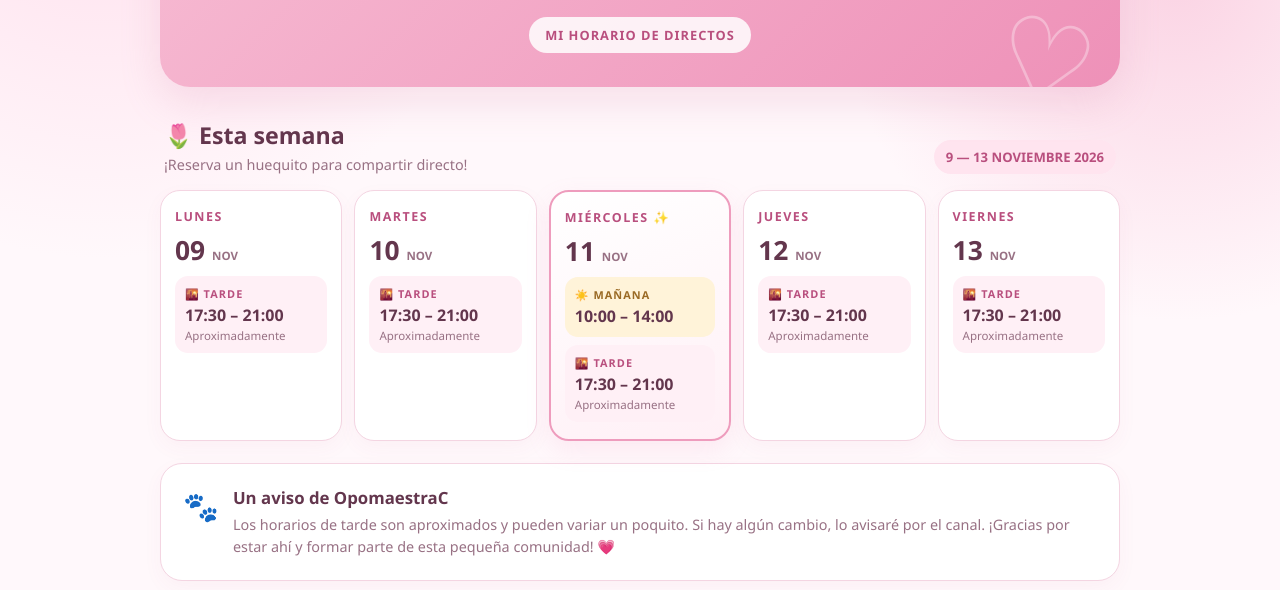
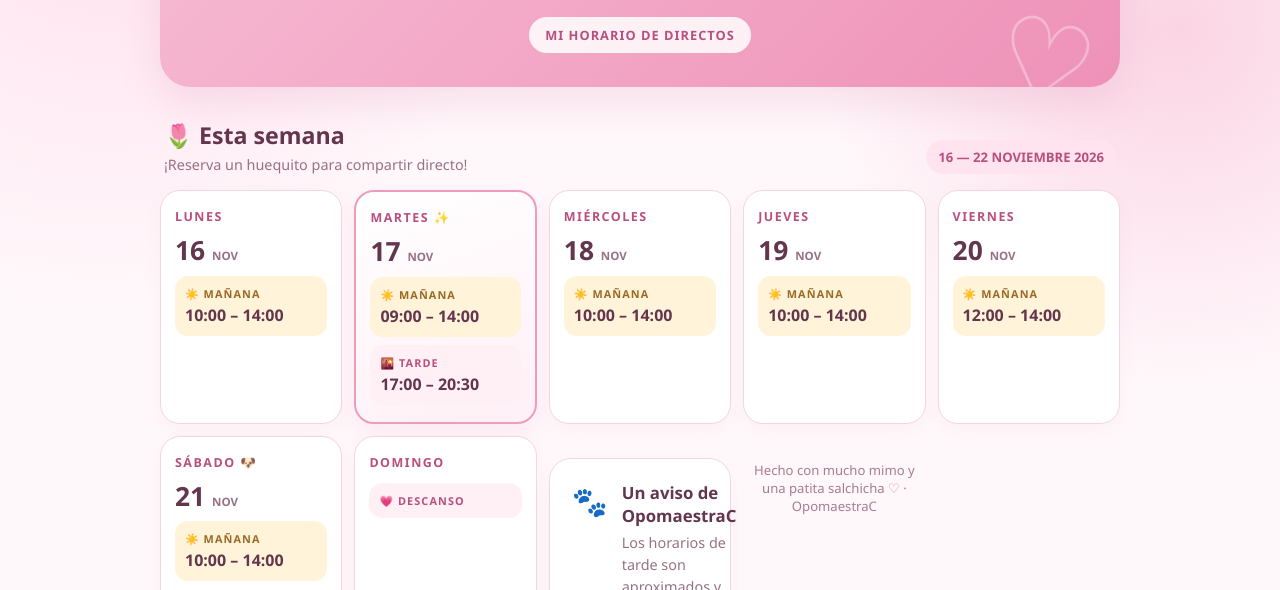
Before and after one commit to crpsuniversidad/horario, a plain HTML site: page index.html in a window 1280 px wide. Shown: the part 210-800 px from the top of the page. Drawn offline with Linux system fonts and the light colour scheme.

Commit message:
Update schedule dates for November 2026

```diff
--- a/index.html
+++ b/index.html
@@ -28,16 +28,23 @@
 
 <div class="section-head">
   <div><h2>🌷 Esta semana</h2><p>¡Reserva un huequito para compartir directo!</p></div>
-  <span class="week">9 — 13 NOVIEMBRE 2026</span>
+  <span class="week">16 — 22 NOVIEMBRE 2026</span>
 </div>
 
 <section class="grid" aria-label="Horario semanal de directos">
-  <article class="day"><div class="day-name">LUNES</div><div class="date">09 <small>NOV</small></div><div class="sessions"><div class="session"><div class="period">🌇 Tarde</div><div class="time">17:30 – 21:00</div><div class="approx">Aproximadamente</div></div></div></article>
-  <article class="day"><div class="day-name">MARTES</div><div class="date">10 <small>NOV</small></div><div class="sessions"><div class="session"><div class="period">🌇 Tarde</div><div class="time">17:30 – 21:00</div><div class="approx">Aproximadamente</div></div></div></article>
-  <article class="day special"><div class="day-name">MIÉRCOLES ✨</div><div class="date">11 <small>NOV</small></div><div class="sessions"><div class="session morning"><div class="period">☀️ Mañana</div><div class="time">10:00 – 14:00</div></div><div class="session"><div class="period">🌇 Tarde</div><div class="time">17:30 – 21:00</div><div class="approx">Aproximadamente</div></div></div></article>
-  <article class="day"><div class="day-name">JUEVES</div><div class="date">12 <small>NOV</small></div><div class="sessions"><div class="session"><div class="period">🌇 Tarde</div><div class="time">17:30 – 21:00</div><div class="approx">Aproximadamente</div></div></div></article>
-  <article class="day"><div class="day-name">VIERNES</div><div class="date">13 <small>NOV</small></div><div class="sessions"><div class="session"><div class="period">🌇 Tarde</div><div class="time">17:30 – 21:00</div><div class="approx">Aproximadamente</div></div></div></article>
-</section>
+    <article class="day"><div class="day-name">LUNES</div><div class="date">16 <small>NOV</small></div><div class="sessions"><div class="session morning"><div class="period">☀️ Mañana</div><div class="time">10:00 – 14:00</div></div></div></article>
+
+  <article class="day special"><div class="day-name">MARTES ✨</div><div class="date">17 <small>NOV</small></div><div class="sessions"><div class="session morning"><div class="period">☀️ Mañana</div><div class="time">09:00 – 14:00</div></div><div class="session"><div class="period">🌇 Tarde</div><div class="time">17:00 – 20:30</div></div></div></article>
+
+  <article class="day"><div class="day-name">MIÉRCOLES</div><div class="date">18 <small>NOV</small></div><div class="sessions"><div class="session morning"><div class="period">☀️ Mañana</div><div class="time">10:00 – 14:00</div></div></div></article>
+
+  <article class="day"><div class="day-name">JUEVES</div><div class="date">19 <small>NOV</small></div><div class="sessions"><div class="session morning"><div class="period">☀️ Mañana</div><div class="time">10:00 – 14:00</div></div></div></article>
+
+  <article class="day"><div class="day-name">VIERNES</div><div class="date">20 <small>NOV</small></div><div class="sessions"><div class="session morning"><div class="period">☀️ Mañana</div><div class="time">12:00 – 14:00</div></div></div></article>
+
+  <article class="day"><div class="day-name">SÁBADO 🐶</div><div class="date">21 <small>NOV</small></div><div class="sessions"><div class="session morning"><div class="period">☀️ Mañana</div><div class="time">10:00 – 14:00</div></div></div></article>
+
+  <article class="day"><div class="day-name">DOMINGO</div><div class="sessions"><div class="session"><div class="period">💗 Descanso</div></div></div></article>
 
 <aside class="note"><div class="note-icon">🐾</div><div><h3>Un aviso de OpomaestraC</h3><p>Los horarios de tarde son aproximados y pueden variar un poquito. Si hay algún cambio, lo avisaré por el canal. ¡Gracias por estar ahí y formar parte de esta pequeña comunidad! 💗</p></div></aside>
 <footer class="footer">Hecho con mucho mimo y una patita salchicha <span class="paw">♡</span> · OpomaestraC</footer>
```
